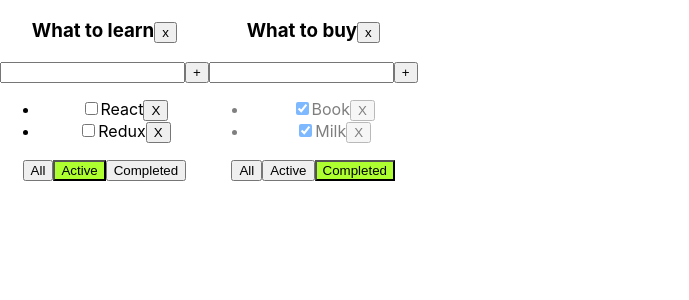
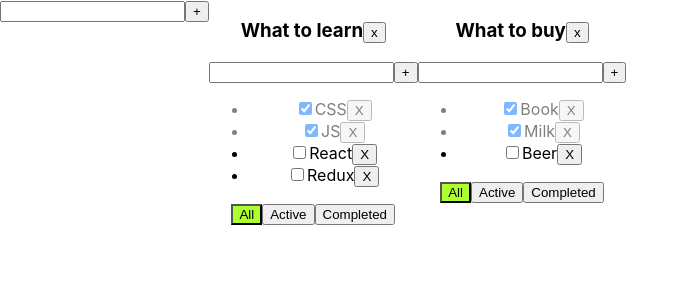
Before and after one commit to RomanPateichuk/todolist-react-app, a React (Create React App) app: page / in a window 1280 px wide. Shown: the top 300 px of the page, without its empty margins (0-689 px from the left). Built offline with nearby package versions, Linux system fonts and the light colour scheme.

Commit message:
feat: add edit mode for tasks && toDolists

```diff
--- /dev/null
+++ b/src/AddItemForm.tsx
@@ -0,0 +1,44 @@
+import React, { useState, ChangeEvent, KeyboardEvent } from "react"
+import './App.css'
+
+type AddItemFromProps = {
+  addItem: (taskText: string) => void
+}
+
+export function AddItemForm(props: AddItemFromProps) {
+  const { addItem } = props
+  let [error, setError] = useState<string | null>(null)
+  let [taskText, setTaskText] = useState('')
+  const onChangeInput = (e: ChangeEvent<HTMLInputElement>) => {
+    setTaskText(e.currentTarget.value)
+  }
+
+  const onKeyPressHandler = (e: KeyboardEvent<HTMLInputElement>) => {
+    setError(null)
+    if (e.code === 'Enter') {
+      callAddTask()
+    }
+  }
+
+  const callAddTask = () => {
+    if (taskText.trim() !== '') {
+      addItem(taskText.trim())
+      setTaskText('')
+    }
+    else {
+      setError("Title is required")
+    }
+  }
+
+  return (
+    <div>
+      <input type="text"
+        className={error ? 'error' : ''}
+        value={taskText}
+        onChange={onChangeInput}
+        onKeyDown={onKeyPressHandler} />
+      <button onClick={callAddTask}>+</button>
+      {error && <div className='error-message'>{error}</div>}
+    </div>
+  )
+}
--- a/src/App.tsx
+++ b/src/App.tsx
@@ -1,6 +1,7 @@
 import React, { useState } from 'react';
 import { Todolist } from './Todolist'
 import { v1 } from 'uuid'
+import { AddItemForm } from './AddItemForm'
 import './App.css';
 
 // import types
@@ -12,6 +13,10 @@ type TodolistType = {
   id: string
   title: string
   filter: FilterValuesType
+}
+
+type TasksStateType = {
+  [key: string]: Array<TaskType>
 }
 
 function App() {
@@ -63,11 +68,11 @@ function App() {
   let todolistId2 = v1()
 
   let [todolists, setTodolists] = useState<Array<TodolistType>>([
-    { id: todolistId1, title: 'What to learn', filter: 'active' },
-    { id: todolistId2, title: 'What to buy', filter: 'completed' }
+    { id: todolistId1, title: 'What to learn', filter: 'all' },
+    { id: todolistId2, title: 'What to buy', filter: 'all' }
   ])
 
-  let [tasksObj, setTasks] = useState({
+  let [tasksObj, setTasks] = useState<TasksStateType>({
     [todolistId1]: [
       { id: v1(), title: 'CSS', isDone: true },
       { id: v1(), title: 'JS', isDone: true },
@@ -77,13 +82,37 @@ function App() {
       { id: v1(), title: 'Book', isDone: true },
       { id: v1(), title: 'Milk', isDone: true },
       { id: v1(), title: 'Beer', isDone: false },
+    ]
+  })
 
-    ]
+  const addTodoList = (title: string) => {
+    const newTodoList: TodolistType = { id: v1(), title: title, filter: 'all' }
+    setTodolists([newTodoList, ...todolists])
+    setTasks({
+      ...tasksObj,
+      [newTodoList.id]: []
+    })
+  }
 
-  })
+  const changeTaskTitle = (newTitle: string, toDoListId: string, taskId: string) => {
+    let task = tasksObj[toDoListId].find((e) => e.id === taskId)
+    if (task) {
+      task.title = newTitle
+      setTasks({ ...tasksObj })
+    }
+  }
+
+  const changeTodoListTitle = (newTitle: string, toDoListId: string) => {
+    let todolist = todolists.find((e) => e.id === toDoListId)
+    if (todolist) {
+      todolist.title = newTitle
+      setTodolists([...todolists])
+    }
+  }
 
   return (
     <div className="App">
+      <AddItemForm addItem={addTodoList} />
       {
         todolists.map(tl => {
           let tasksForTodolist = tasksObj[tl.id]
@@ -109,6 +138,8 @@ function App() {
             changeFilter={changeFilter}
             changeStatus={changeStatus}
             removeTodolist={removeTodoList}
+            changeTaskTitle={changeTaskTitle}
+            changeTodoListTitle={changeTodoListTitle}
           />
         })
       }
--- /dev/null
+++ b/src/EditableSpan.tsx
@@ -0,0 +1,32 @@
+import React, { ChangeEvent, useState } from 'react';
+
+type EditableSpanPropsType = {
+  title: string
+  saveEdit: (newText: string) => void
+};
+
+export const EditableSpan = (props: EditableSpanPropsType) => {
+  const [editMode, setEditMode] = useState(false);
+  const [value, setValue] = useState(props.title);
+
+  const activateEditMode = () => {
+    setEditMode(true)
+    setValue(props.title)
+  }
+
+  const onChangeValueHandler = (e: ChangeEvent<HTMLInputElement>) => {
+    setValue(e.currentTarget.value)
+  }
+
+  const onSaveNewText = () => {
+    props.saveEdit(value)
+    setEditMode(false)
+  }
+
+  return editMode
+    ? <div>
+      <input type="text" autoFocus value={value} onChange={onChangeValueHandler} />
+      <button onClick={onSaveNewText}>save</button>
+    </div>
+    : <span onDoubleClick={activateEditMode}>{props.title}</span>
+};
--- a/src/Todolist.tsx
+++ b/src/Todolist.tsx
@@ -1,5 +1,7 @@
-import React, { ChangeEvent, KeyboardEvent, useState } from 'react'
+import React, { ChangeEvent } from 'react'
+import { AddItemForm } from './AddItemForm'
 import './App.css'
+import { EditableSpan } from './EditableSpan'
 
 // import types
 import { FilterValuesType } from './App'
@@ -21,52 +23,34 @@ type PropsType = {
   addTask: (taskText: string, todolistId: string) => void
   changeStatus: (id: string, isDone: boolean, todolistId: string) => void
   removeTodolist: (id: string) => void
+  changeTaskTitle: (newTitle: string, toDoListId: string, taskId: string) => void
+  changeTodoListTitle: (newTitle: string, toDoListId: string) => void
 }
 
 export function Todolist(props: PropsType) {
-
-  let [taskText, setTaskText] = useState('')
-  let [error, setError] = useState<string | null>(null)
-
-  const onChangeInput = (e: ChangeEvent<HTMLInputElement>) => {
-    setTaskText(e.currentTarget.value)
-  }
-  const onKeyPressHandler = (e: KeyboardEvent<HTMLInputElement>) => {
-    setError(null)
-    if (e.code === 'Enter') {
-      callAddTask()
-    }
-  }
-  const callAddTask = () => {
-    if (taskText.trim() !== '') {
-      addTask(taskText.trim(), id)
-      setTaskText('')
-    }
-    else {
-      setError("Title is required")
-    }
-  }
 
   const onAllClickHandler = () => changeFilter('all', id)
   const onActivecliCkHandler = () => changeFilter('active', id)
   const onCompletedClickHandler = () => changeFilter('completed', id)
   const onRemoveTodolist = () => removeTodolist(id)
 
-  const { title, tasks, filter, id, removeTask, changeFilter, addTask, changeStatus, removeTodolist } = props
+  const { title, tasks, filter, id, removeTask, changeFilter, addTask, changeStatus, removeTodolist, changeTaskTitle, changeTodoListTitle } = props
+
+  const addTaskContainer = (title: string) => {
+    addTask(title, id)
+  }
+
+  const changeTodoListTitleContainer = (newTitle: string) => {
+    changeTodoListTitle(newTitle, id)
+  }
+
   return (
     <div>
-      <h3>{title}
+      <h3>
+        <EditableSpan title={title} saveEdit={changeTodoListTitleContainer} />
         <button onClick={onRemoveTodolist}>x</button>
       </h3>
-      <div>
-        <input type="text"
-          className={error ? 'error' : ''}
-          value={taskText}
-          onChange={onChangeInput}
-          onKeyDown={onKeyPressHandler} />
-        <button onClick={callAddTask}>+</button>
-        {error && <div className='error-message'>{error}</div>}
-      </div>
+      <AddItemForm addItem={addTaskContainer} />
       <ul>
         {
           tasks.map(task => {
@@ -74,13 +58,17 @@ export function Todolist(props: PropsType) {
               removeTask(task.id, id)
             }
 
-            const onChangeCheckboxHandler = (e: ChangeEvent<HTMLInputElement>) => {
+            const onChangeStatusHandler = (e: ChangeEvent<HTMLInputElement>) => {
               changeStatus(task.id, e.currentTarget.checked, id)
             }
 
+            const saveEditContainer = (newText: string) => {
+              changeTaskTitle(newText, id, task.id)
+            }
+
             return <li className={task.isDone ? 'is-done' : ''} key={task.id}>
-              <input type="checkbox" checked={task.isDone} onChange={onChangeCheckboxHandler} />
-              <span>{task.title}</span>
+              <input type="checkbox" checked={task.isDone} onChange={onChangeStatusHandler} />
+              <EditableSpan title={task.title} saveEdit={saveEditContainer} />
               <button onClick={onRemoveHandler}>X</button>
             </li>
           })
```
